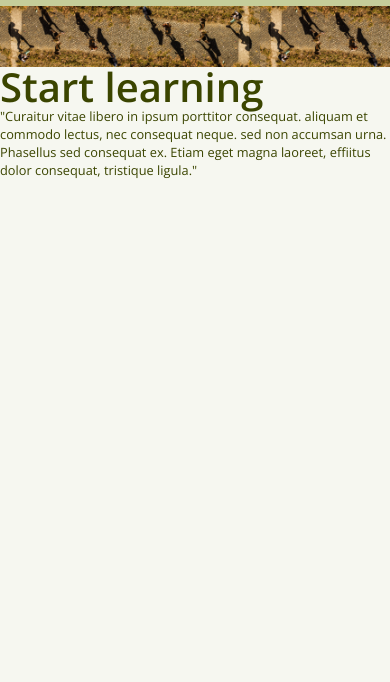
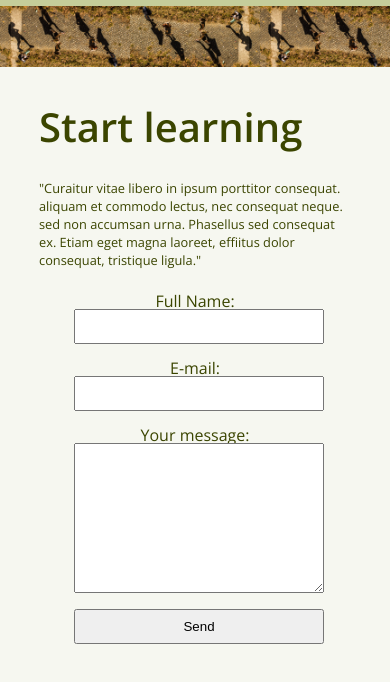
Before and after one commit to vi109/capstone-colmar, a plain HTML site: page contact.html in a window 390 px wide. Shown: the part 58-740 px from the top of the page. Drawn offline with nearby package versions, Linux system fonts and the light colour scheme.

Commit message:
Final commit

```diff
--- a/contact.html
+++ b/contact.html
@@ -15,12 +15,10 @@
   <body>
     <header>
       <!-- Navigation Bar-->
-      <a href="./index.html">
-        <div class="logo" role="presentation">
+      <a href="./index.html"><div class="logo" role="presentation">
         <img src="./resources/images/ic-logo-color.svg" alt="Colmar academy logo"/>
         <p><span>Colmar</span>Academy</p>
-        </div>
-      </a>
+        </div></a>
       <nav>
         <ul role="presentation">
           <li><a href="#">On campus</a></li>
@@ -28,28 +26,45 @@
           <li><a href="#">Online</a></li>
           <li class="nav-icons"><a href="#"><img src="./resources/images/ic-online-color.svg" alt="computer screen icon"/></a></li>
           <li><a href="#">For companies</a></li>
+          <li><a href="./index.html">Home</a></li>
         </ul>
       </nav>
     </header>
 
     <!-- Banner -->
-
-    <section class="start-learning">
+    <main>
       <div class="picture-banner">
-        <img src="./resources/images/information-orientation-mobile.jpg"/>
+        <img id="firstpic" src="./resources/images/information-orientation-mobile.jpg"/>
         <img src="./resources/images/information-orientation-mobile-rotate.jpeg"/>
-        <img src="./resources/images/information-orientation-mobile.jpg"/>
+        <img id="lastpic" src="./resources/images/information-orientation-mobile.jpg"/>
       </div>
-      <div class="heading" role="presentation">
+      <div class="presentation" role="presentation">
+        <section class="heading">
           <h1>Start learning</h1>
           <p>"Curaitur vitae libero in ipsum porttitor consequat. aliquam et commodo lectus, nec consequat neque. sed non accumsan urna. Phasellus sed consequat ex. Etiam eget magna laoreet, effiitus dolor consequat, tristique ligula."</p>
-      </div>
         </section>
 
         <!-- Form -->
         <section class="form-container">
-
+          <form action="https://formspree.io/noway109@hotmail.com" method="POST">
+            <div class="row">
+              <label for="name">Full Name:</label>
+              <input type="text" name="name">
+            </div>
+            <div class="row">
+              <label for="email">E-mail:</label>
+              <input type="email" name="_replyto">
+            </div>
+            <div class="row">
+              <label for="msg">Your message:</label>
+              <textarea id="msg" name="user_message" maxlength="50"></textarea>
+            </div>
+            <div class="row">
+              <input type="submit" value="Send">
+            </div>
+          </form>
         </section>
-
+      </div>
+    </main>
   </body>
 </html>
--- a/resources/css/contact.css
+++ b/resources/css/contact.css
@@ -1,6 +1,12 @@
-/* heading */
+/* Navigation */
 
-.start-learning {
+.logo span:hover {
+  color: #ead100ff;
+}
+
+/* Heading */
+
+main {
   position: relative;
   top: 64px;
 }
@@ -17,4 +23,78 @@
 .heading h1 {
   font-family: "Open Sans", "Arial", sans-serif;
   font-weight: 600;
+  margin: 0.5rem 0;
 }
+
+.heading p {
+  margin-top: 2rem;
+}
+
+.heading {
+  width: 30%;
+  margin: 0 2rem;
+}
+
+.presentation {
+  display: flex;
+  margin-top: 2rem;
+  justify-content: center;
+}
+
+/* Form */
+
+form {
+  display: flex;
+  flex-direction: column;
+  align-items: flex-end;
+}
+
+.row {
+  margin: 1rem;
+  display: flex;
+  align-items: center;
+}
+
+input,
+textarea {
+  width: 250px;
+  padding: 0.5rem;
+  margin-left: 0.5rem;
+}
+
+textarea {
+  height: 150px;
+}
+
+/* Responsive Tablet */
+
+@media only screen and (max-width:1024px) {
+  .picture-banner {
+    align-items: center;
+    justify-content: center;
+  }
+  .heading {
+    margin: 0 0.5rem;
+  }
+  .row {
+    margin: 0.5rem;
+  }
+}
+
+/* Responsive Disign medium to mobile */
+
+@media only screen and (max-width:600px) {
+  .presentation {
+    flex-direction: column;
+    align-items: center;
+  }
+  .heading {
+    width: 80%;
+  }
+  form {
+    margin: 1rem auto;
+  }
+  .row {
+    flex-direction: column;
+  }
+}
--- a/resources/css/style.css
+++ b/resources/css/style.css
@@ -448,6 +448,7 @@ footer a:hover {
   .box,
   .info,
   .courses,
+  .course-box,
   .course-box-text,
   .center-heading {
     display: block;
```
Also changed, not shown: index.html (+1 -1 lines). Lines whose indentation alone changed are shown as unchanged.
